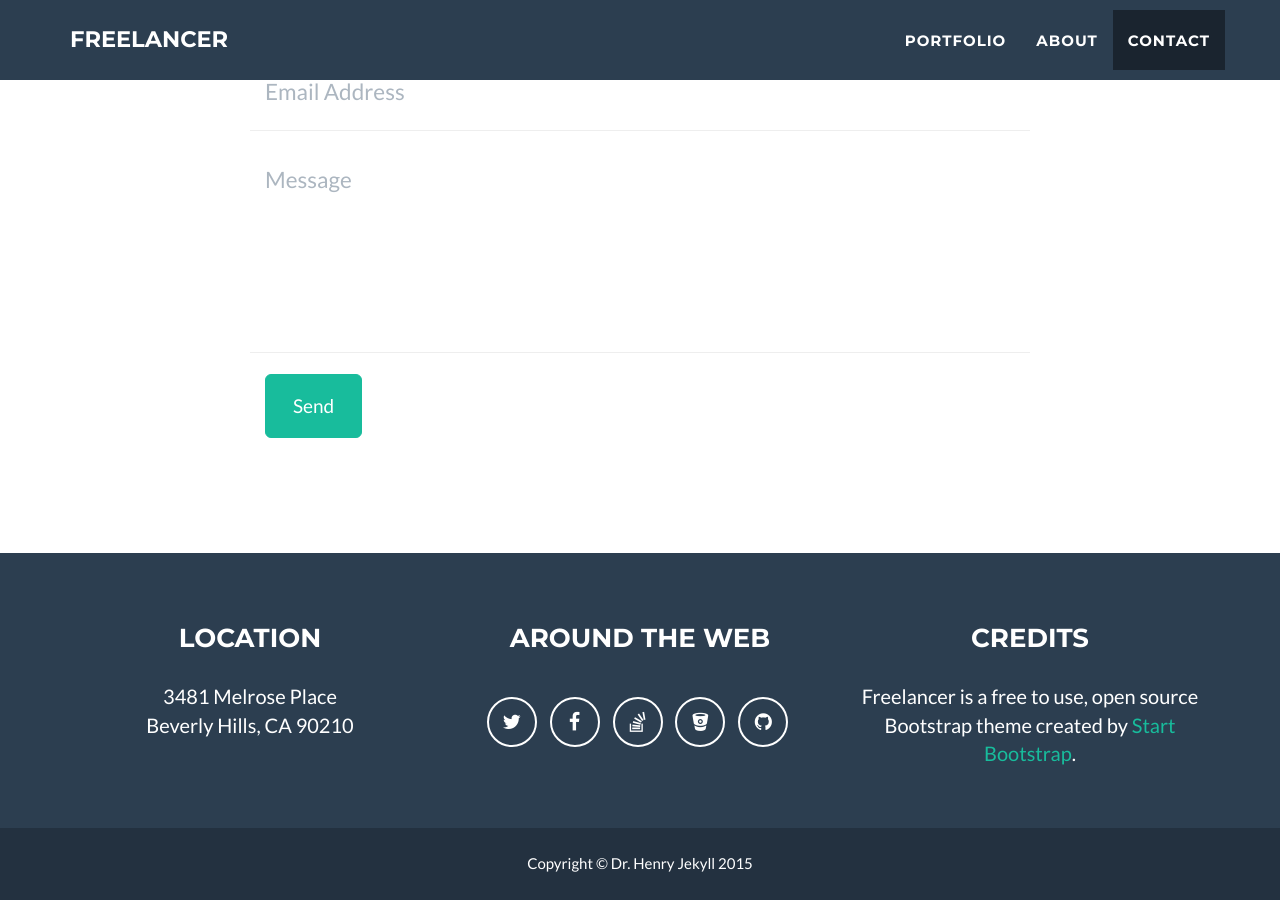
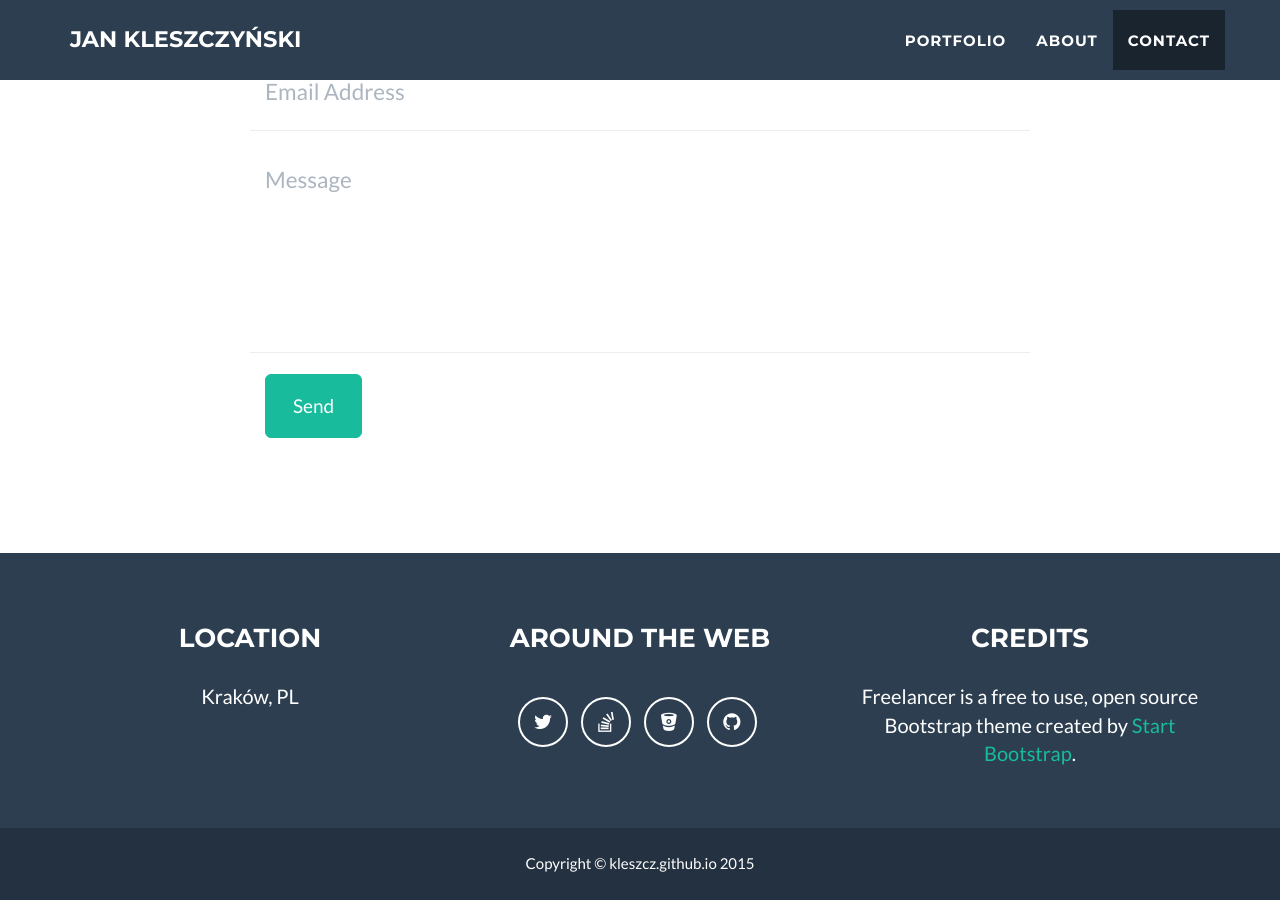
Before and after one commit to kleszcz/kleszcz.github.io, a Jekyll site: the page built from index.html, in a window 1280 px wide and 900 px high, scrolled down 2485 px. Built offline with Jekyll 4.4.1, drawn with Linux system fonts in a browser that asks for light colours; some of the changed text lies outside the part shown.

Commit message:
Update _config.yml

```diff
--- a/_config.yml
+++ b/_config.yml
@@ -1,7 +1,7 @@
 # Site settings
-title: Freelancer
-email: your-email@domain.com
-url: https://example.github.io
+title: Jan Kleszczyński
+email: jankleszcz@gmail.com
+url: https://kleszcz.github.io
 description: "Write an awesome description for your new site here. You can edit this line in _config.yml. It will appear in your document head meta (for Google search results) and in your feed.xml site description."
 
 # Contact form: comment the line below if you want to stick with the default PHP contact form
@@ -15,7 +15,7 @@ color:
 
 # Footer settings
 footer:
-  copyright: Dr. Henry Jekyll
+  copyright: kleszcz.github.io
   location: Location
   social: Around the Web
   credits: Credits
@@ -23,20 +23,18 @@ footer:
 # Social networks usernames (many more available: google-plus, flickr, dribbble, pinterest, instagram, tumblr, linkedin, etc.)
 social:
   - title: twitter
-    url: http://twitter.com/jekyllrb
-  - title: facebook
-    url:
+    url: http://twitter.com/JanKleszczynski
   - title: stack-overflow
-    url: http://stackoverflow.com/questions/tagged/jekyll
+    url: http://stackoverflow.com/users/2496851/kleszcz
   - title: bitbucket
-    url: http://bitbucket.org/jekyll
+    url: http://bitbucket.org/kleszcz
   - title: github
-    url: http://github.com/jekyll
+    url: http://github.com/kleszcz
 
 # Postal address (add as many lines as necessary)
 address:
-  - line: 3481 Melrose Place
-  - line: Beverly Hills, CA 90210
+#  - line: 3481 Melrose Place
+  - line: Kraków, PL
 
 # Credits content
 credits: 'Freelancer is a free to use, open source Bootstrap theme created by <a href="http://startbootstrap.com">Start Bootstrap</a>.'
```
